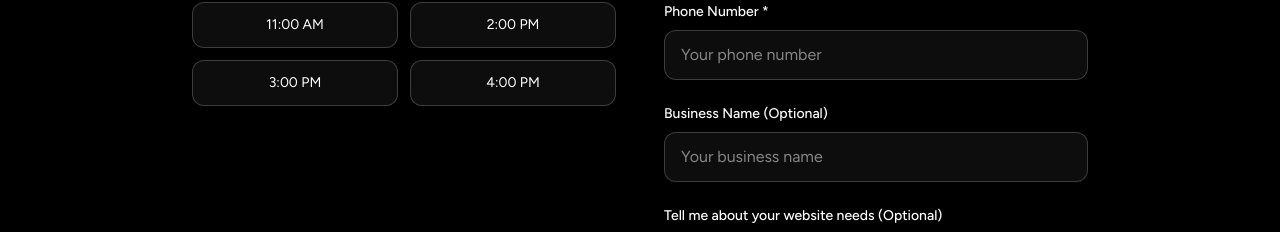
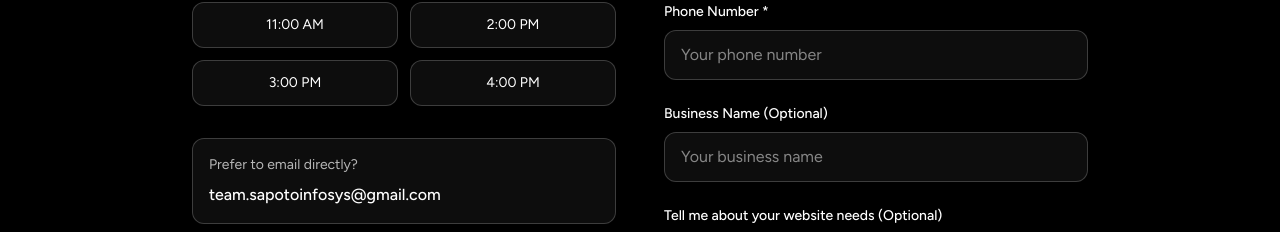
Before and after one commit to Rayyan2008/Rayyan-Web-Studios, a Next.js app: page /consultation in a window 1280 px wide. Shown: the part 710-942 px from the top of the page. Built offline with nearby package versions, Linux system fonts and the light colour scheme.

Commit message:
Auto Email Functionality with working link in /consultation

```diff
--- a/app/consultation/page.tsx
+++ b/app/consultation/page.tsx
@@ -158,6 +158,14 @@ export default function Consultation() {
                   <p className="text-white font-medium">{selectedDate} at {selectedTime}</p>
                 </div>
               )}
+
+              {/* Email Contact Card */}
+              <div className="p-4 rounded-xl bg-white/5 border border-white/20">
+                <p className="text-sm text-white/70 mb-2">Prefer to email directly?</p>
+                <a href="https://mail.google.com/mail/?view=cm&fs=1&to=team.sapotoinfosys@gmail.com&su=Free Website Consultation Request&body=Hi,%0A%0AI would like to request a free website consultation.%0A%0AName: [Your Name]%0ABusiness Name: [Your Business Name]%0AContact Details: [Your Phone/Email]%0ABusiness Description: [Brief description of your business/website needs]%0A%0APlease let me know your availability for a consultation.%0A%0ABest regards," target="_blank" rel="noopener noreferrer" className="text-white font-medium hover:text-white/80 transition-colors">
+                  team.sapotoinfosys@gmail.com
+                </a>
+              </div>
             </div>
 
             {/* Form Section */}
```
